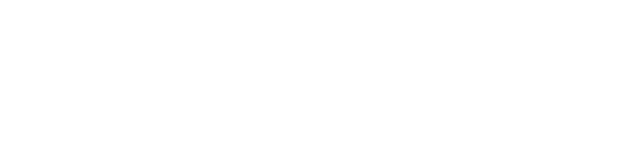
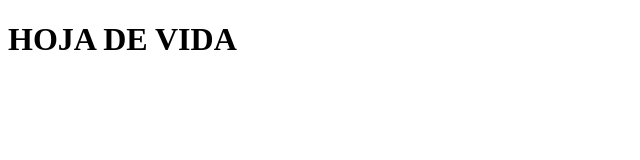
Before and after one commit to young2405/hoja-de-vida, a plain HTML site: page index.html in a window 1280 px wide. Shown: the whole page, without its empty margins (0-640 px from the left). Drawn offline with Linux system fonts and the light colour scheme.

Commit message:
encabezado

```diff
--- a/index.html
+++ b/index.html
@@ -4,9 +4,9 @@
     <meta charset="UTF-8">
     <meta http-equiv="X-UA-Compatible" content="IE=edge">
     <meta name="viewport" content="width=device-width, initial-scale=1.0">
-    <title>Document</title>
+    <title>German Alejandro Soto Bonilla</title>
 </head>
 <body>
-
+    <h1> HOJA DE VIDA </h1>
 </body>
 </html>
```
